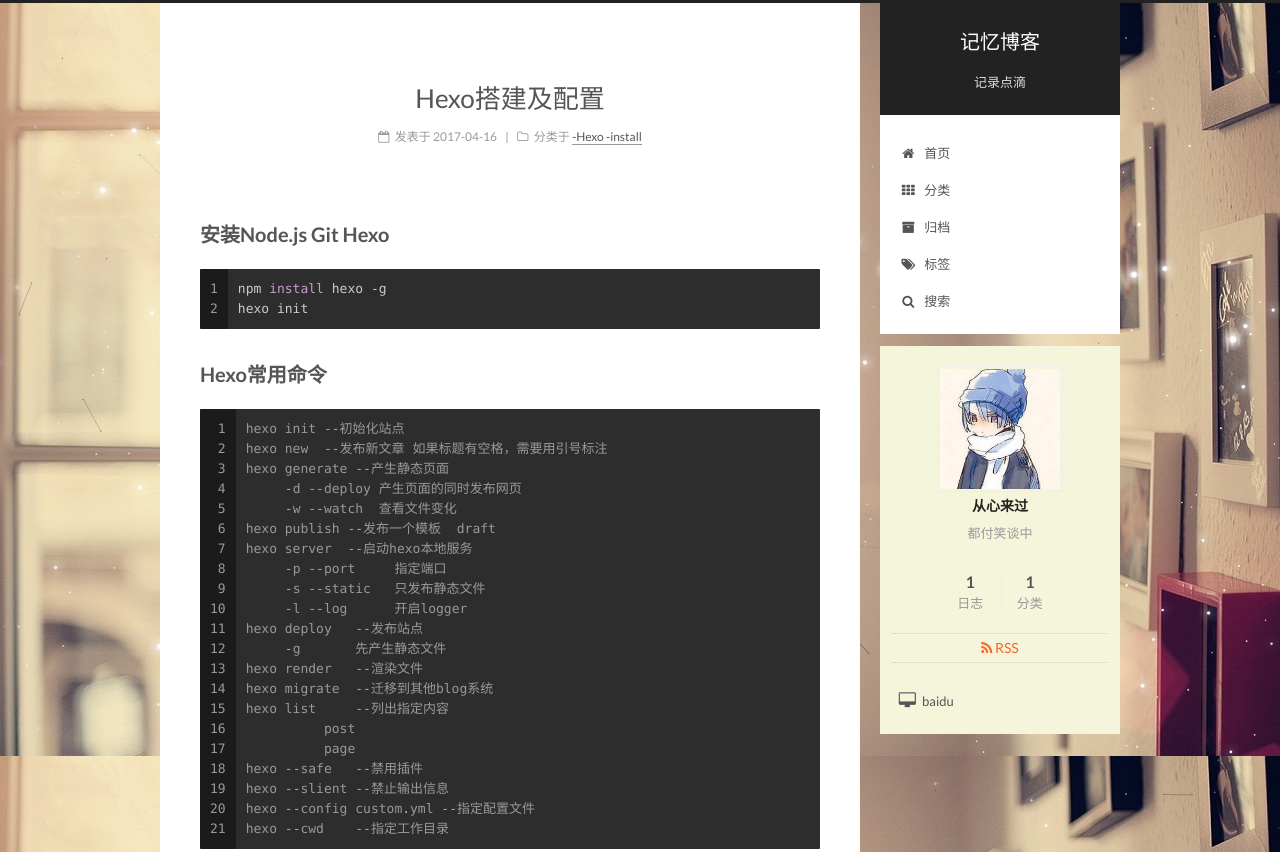
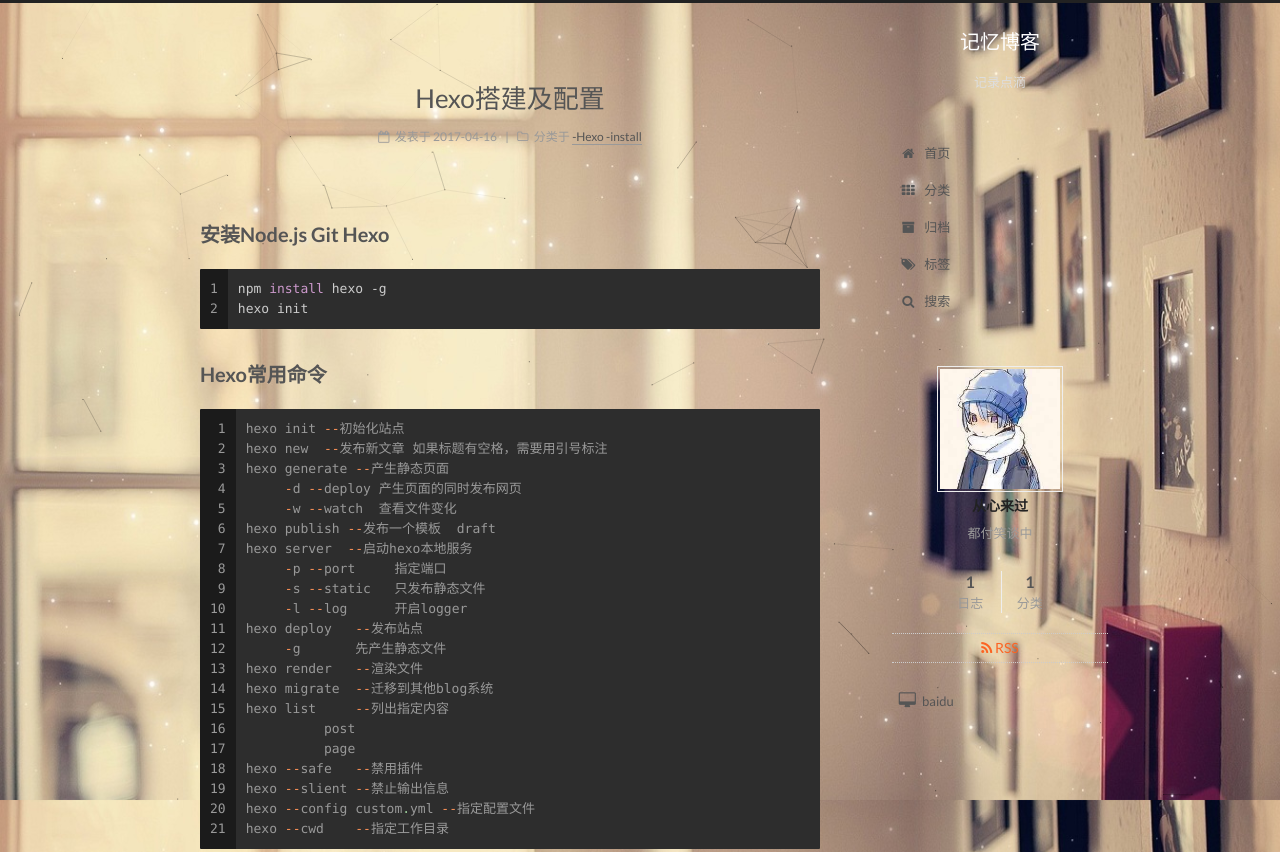
Before and after one commit to cxlg34/cxlg.github.io, a plain HTML site: page index.html in a window 1280 px wide. Shown: the top 852 px of the page. Drawn offline with Linux system fonts and the light colour scheme.

Commit message:
Site updated: 2017-04-17 21:33:17

```diff
--- a/css/main.css
+++ b/css/main.css
@@ -1692,7 +1692,7 @@ pre .javascript .function {
   width: 4px;
   height: 4px;
   border-radius: 50%;
-  background: #0f470f;
+  background: #0b3d70;
 }
 .links-of-blogroll {
   font-size: 13px;
@@ -2495,7 +2495,7 @@ pre .javascript .function {
   overflow: hidden;
   padding: 0;
   width: 240px;
-  background: #fff;
+  background: transparent;
   box-shadow: initial;
   border-radius: initial;
 }
@@ -2554,7 +2554,7 @@ pre .javascript .function {
   box-sizing: border-box;
   padding: 40px;
   width: 700px;
-  background: #fff;
+  background: transparent;
   min-height: 700px;
   box-shadow: initial;
   border-radius: initial;
@@ -2568,7 +2568,7 @@ pre .javascript .function {
 }
 @media (max-width: 767px) {
   .content-wrap {
-    width: 100%;
+    width: 50%;
     padding: 20px;
     min-height: auto;
     border-radius: initial;
@@ -2579,7 +2579,7 @@ pre .javascript .function {
   float: left;
   margin-top: 300px;
   width: 240px;
-  background: #f5f7f9;
+  background: transparent;
   box-shadow: none;
 }
 @media (min-width: 768px) and (max-width: 991px) {
@@ -2632,7 +2632,7 @@ pre .javascript .function {
 .site-meta {
   padding: 20px 0;
   color: #fff;
-  background: #222;
+  background: transparent;
 }
 @media (min-width: 768px) and (max-width: 991px) {
   .site-meta {
@@ -2688,7 +2688,7 @@ pre .javascript .function {
 }
 .menu .menu-item a:hover,
 .menu-item-active a {
-  background: #f9f9f9;
+  background: transparent;
   border-bottom-color: #fff;
 }
 .menu .menu-item br {
@@ -2703,7 +2703,7 @@ pre .javascript .function {
   width: 6px;
   height: 6px;
   border-radius: 50%;
-  background-color: #bbb;
+  background-color: $black;
 }
 .btn-bar {
   background-color: #fff;
@@ -2736,7 +2736,7 @@ pre .javascript .function {
   box-sizing: border-box;
   width: 240px;
   color: #555;
-  background: #f5f5dc;
+  background: transparent;
   box-shadow: initial;
   border-radius: initial;
 }
@@ -2866,4 +2866,5 @@ pre .javascript .function {
 body {
   background: url("/images/background.jpg");
   background-attachment: fixed;
-}
+  background-size: 100% 100%;
+}
```
